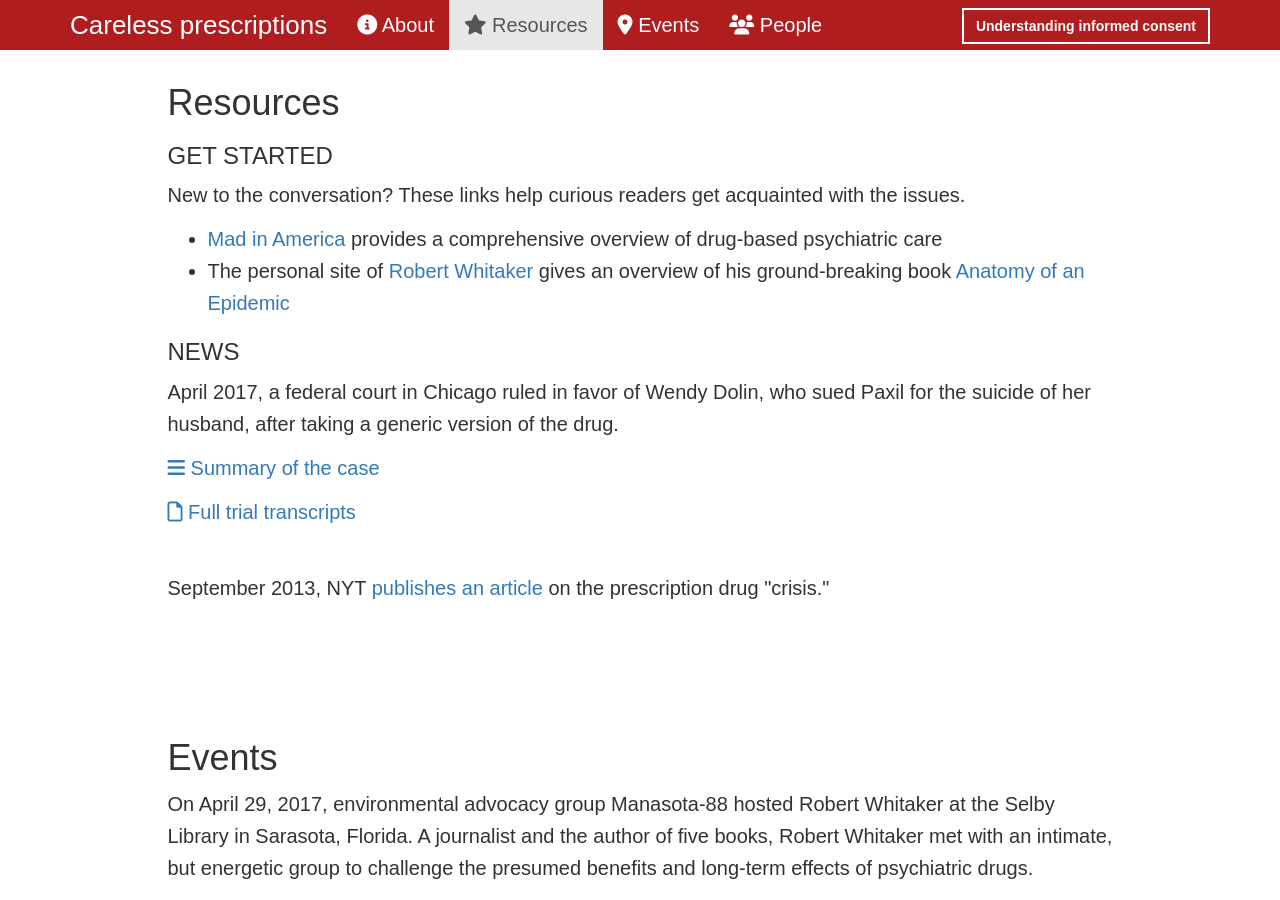
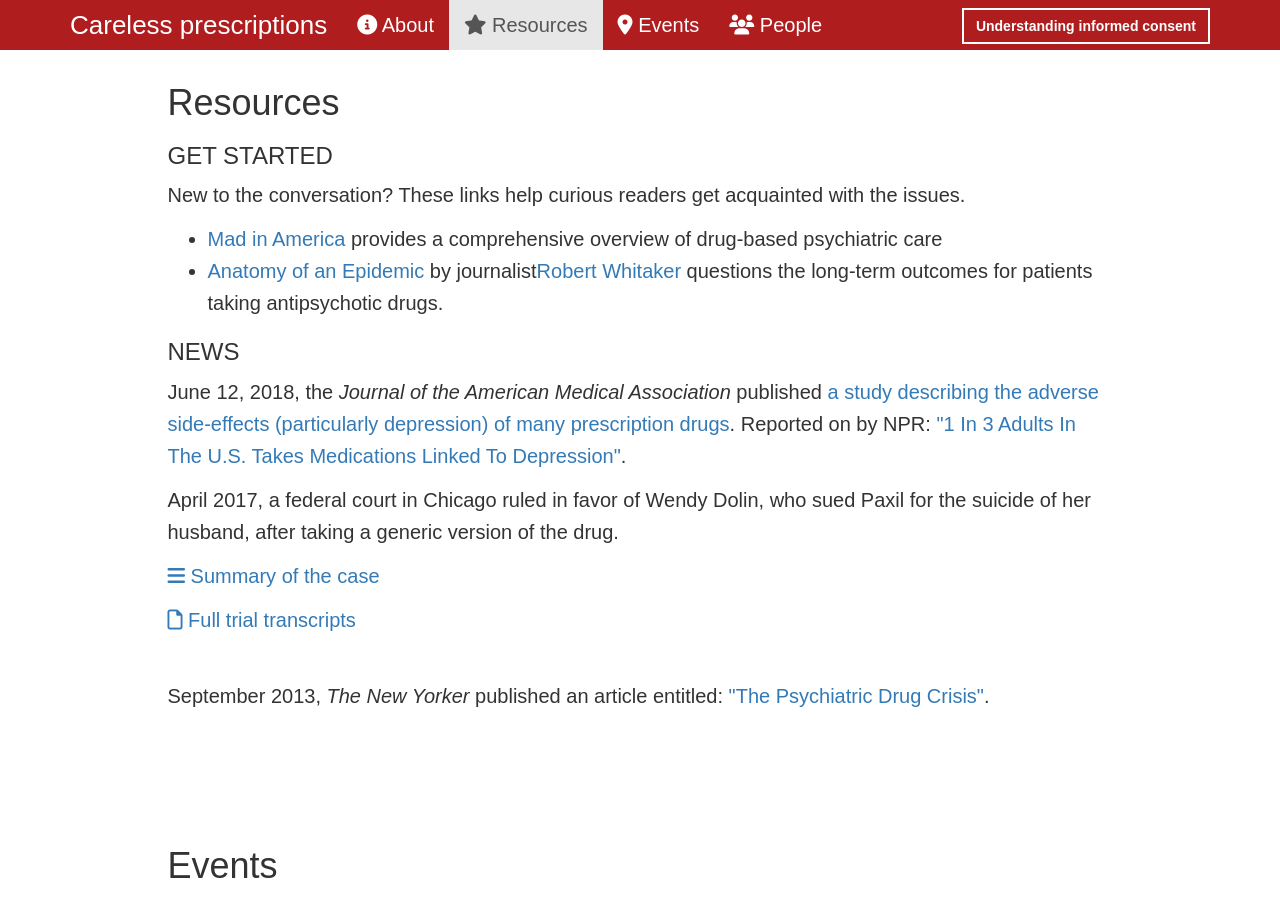
Before and after one commit to reginafcompton/careless-prescriptions, a Jekyll site: the page built from index.html, in a window 1280 px wide and 900 px high, scrolled down 1439 px. Built offline with Jekyll 4.4.1, drawn with Linux system fonts in a browser that asks for light colours; nearby versions of some CDN libraries; some web fonts are replaced; some of the changed text lies outside the part shown.

Commit message:
Update index page

```diff
--- a/index.html
+++ b/index.html
@@ -42,15 +42,17 @@ layout: default
                 <p>New to the conversation? These links help curious readers get acquainted with the issues.</p>
                 <ul>
                     <li><a href="https://www.madinamerica.com/" target="_blank">Mad in America</a> provides a comprehensive overview of drug-based psychiatric care</li>
-                    <li>The personal site of <a href="http://robertwhitaker.org/robertwhitaker.org/Home.html" target="_blank">Robert Whitaker</a> gives an overview of his ground-breaking book <a href="http://robertwhitaker.org/robertwhitaker.org/Anatomy%20of%20an%20Epidemic.html" target="_blank">Anatomy of an Epidemic</a></li>
+                    <li><a href="https://en.wikipedia.org/wiki/Anatomy_of_an_Epidemic" target="_blank">Anatomy of an Epidemic</a> by journalist<a href="https://en.wikipedia.org/wiki/Robert_Whitaker_(author)" target="_blank">Robert Whitaker</a> questions the long-term outcomes for patients taking antipsychotic drugs.</li>
                 </ul>
 
                 <h3>NEWS</h3>
+                <p>June 12, 2018, the <em>Journal of the American Medical Association</em> published <a href="https://jamanetwork.com/journals/jama/article-abstract/2684607" target="_blank">a study describing the adverse side-effects (particularly depression) of many prescription drugs</a>. Reported on by NPR: <a href="https://www.npr.org/sections/health-shots/2018/06/12/619274492/1-in-3-adults-in-the-u-s-take-medications-that-can-cause-depression">"1 In 3 Adults In The U.S. Takes Medications Linked To Depression"</a>.</p>
                 <p>April 2017, a federal court in Chicago ruled in favor of Wendy Dolin, who sued Paxil for the suicide of her husband, after taking a generic version of the drug.</p>
                 <p><a href="http://www.reuters.com/article/us-gsk-lawsuit-idUSKBN17M2SH" target="_blank"><i class="fa fa-bars" aria-hidden="true"></i> Summary of the case</a></p>
                 <p><a href="https://www.baumhedlundlaw.com/prescription-drugs/paxil-injuries/gsk-paxil-trial-transcripts/" target="_blank"><i class="fa fa-file-o" aria-hidden="true"></i> Full trial transcripts</a></p>
                 <br>
-                <p>September 2013, NYT <a href="https://www.newyorker.com/tech/elements/the-psychiatric-drug-crisis" target="_blank">publishes an article</a> on the prescription drug "crisis."</p>
+                <p>September 2013, <em>The New Yorker</em> published an article entitled: <a href="https://www.newyorker.com/tech/elements/the-psychiatric-drug-crisis" target="_blank">"The Psychiatric Drug Crisis"</a>.</p>
+                <p></p>
             </div>
         </div>
     </div>
@@ -63,7 +65,7 @@ layout: default
         <div class="row">
             <div class="col-md-10 col-md-offset-1">
                 <h2>Events</h2>
-                <p>On April 29, 2017, environmental advocacy group Manasota-88 hosted Robert Whitaker at the Selby Library in Sarasota, Florida. A journalist and the author of five books, Robert Whitaker met with an intimate, but energetic group to challenge the presumed benefits and long-term effects of psychiatric drugs.</p>
+                <p>On April 29, 2017, environmental advocacy group ManaSota-88 hosted Robert Whitaker at the Selby Library in Sarasota, Florida. A journalist and the author of five books, Robert Whitaker met with an intimate, but energetic group to challenge the presumed benefits and long-term effects of psychiatric drugs.</p>
                 <p>His talk traced the history of psychiatric care in America, beginning with the 1980 publication of DSM-III, a diagnostic manual, which outlined psychiatric illnesses with the implication that drugs could cure them. The manual helped to legitimize the field of psychiatry and, consequently, invited the pharmaceutical industry to pour money into curing brain illnesses with objective precision. Resultantly, pharmaceutical companies marketed with astounding success the mythology of "chemical imbalances," despite discoveries (from as early as the 1980s) found in trial research disproving such assumptions.</p>
                 <p><a href="https://docs.google.com/document/d/1vmOdF4G5-0fLbXg4ZA-QrJJfgVaNp6ocX2ttJvnZqWQ/edit"><i class="fa fa-reply" aria-hidden="true"></i> Notes from the presentation</a></p>
             </div>
@@ -84,7 +86,7 @@ layout: default
             <div class="col-md-10 col-md-offset-1 padding-btm">
                 <div class="row">
                     <div class="col-md-4">
-                        <p><strong>Mary and Glenn Compton</strong><br><a href="mailto:"> carelessprescriptions@gmail.com</a></p>
+                        <p><strong>Mary and Glenn Compton</strong><br><a href="mailto:carelessprescriptions@gmail.com">carelessprescriptions@gmail.com</a></p>
                     </div>
                 </div>
             </div>
```
